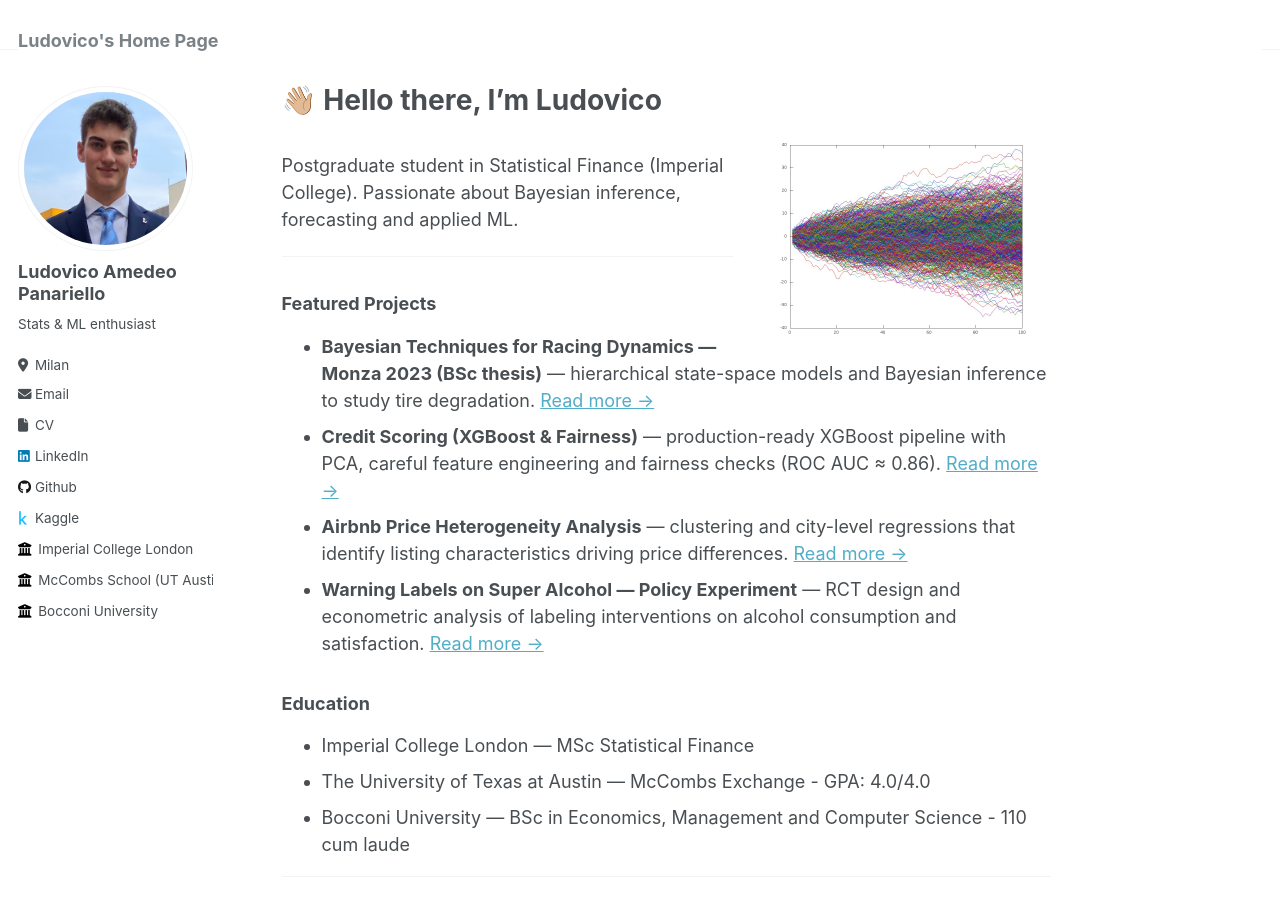
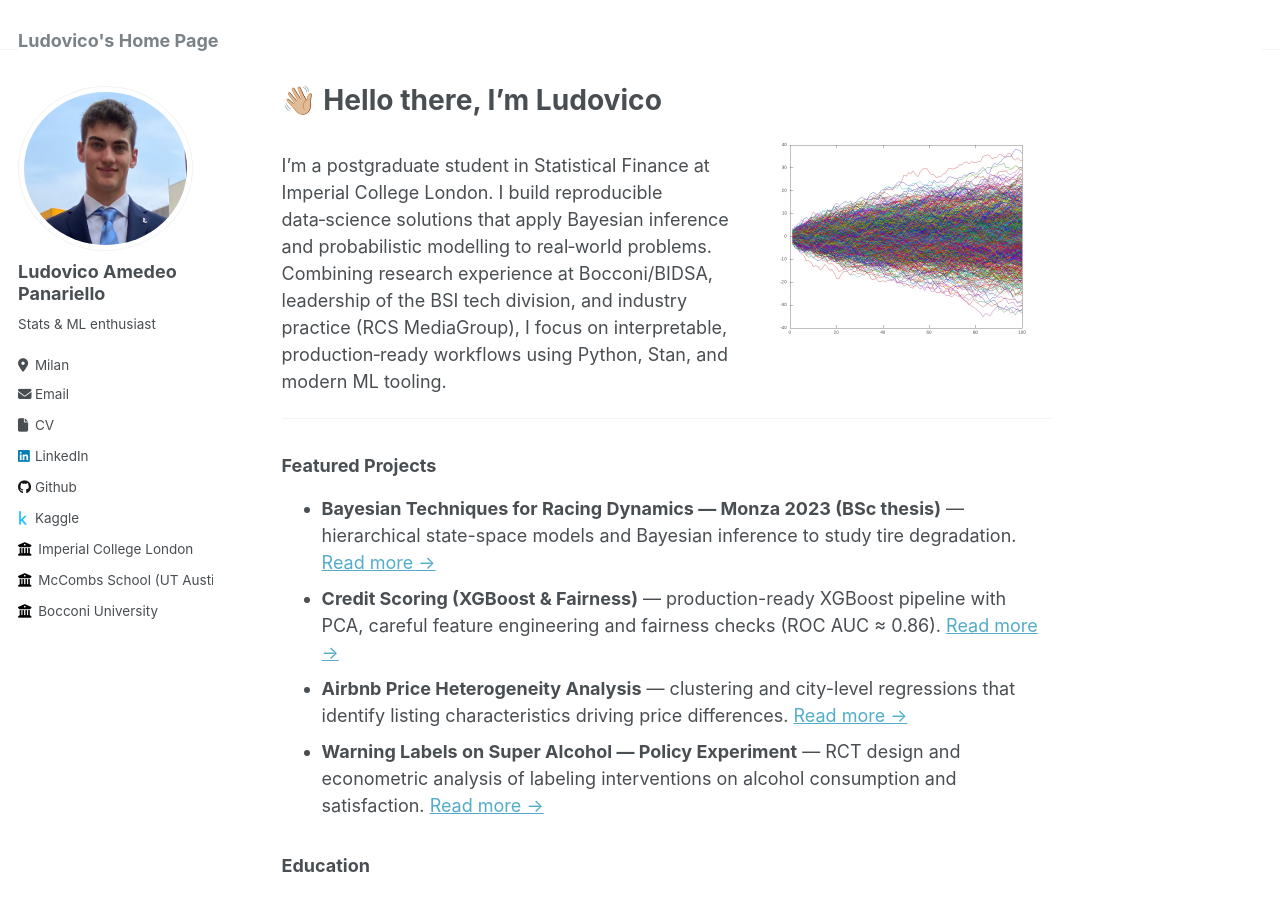
Before and after one commit to LudovicoP/LudovicoP.github.io, a Jekyll site: the page built from _pages/about.md, in a window 1280 px wide and 900 px high. Built offline with Jekyll 4.4.1, drawn with Linux system fonts in a browser that asks for light colours.

Commit message:
updated description in about

```diff
--- a/_pages/about.md
+++ b/_pages/about.md
@@ -9,7 +9,7 @@ redirect_from:
 
 ![martingale](/images/martingales.jpg){: .align-right width="300px"}
 
-Postgraduate student in Statistical Finance (Imperial College). Passionate about Bayesian inference, forecasting and applied ML.
+I’m a postgraduate student in Statistical Finance at Imperial College London. I build reproducible data‑science solutions that apply Bayesian inference and probabilistic modelling to real‑world problems. Combining research experience at Bocconi/BIDSA, leadership of the BSI tech division, and industry practice (RCS MediaGroup), I focus on interpretable, production‑ready workflows using Python, Stan, and modern ML tooling.
 
 ---
 
```
